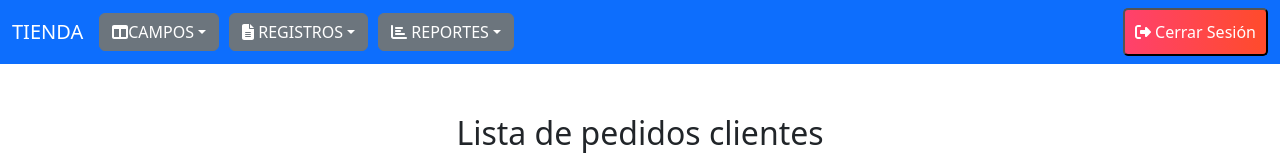
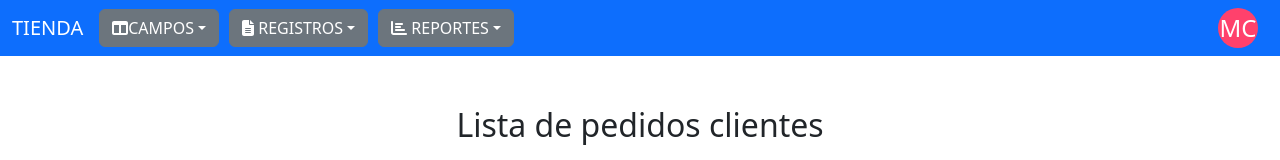
Before and after one commit to Jaqueline11/proyectoTiendaFronend, a React (Create React App) app: page /reportes in a window 1280 px wide. Shown: the top 160 px of the page. Built offline with nearby package versions, Linux system fonts and the light colour scheme; no server answers.

Commit message:
iniciales user

```diff
--- /dev/null
+++ b/src/layout/Estilo.css
@@ -0,0 +1,50 @@
+.menu-containers{
+  display: flex;
+  align-items: center;
+  position: relative;
+}
+
+.user-initialss {
+  width: 40px;
+  height: 40px;
+  background-color: #FF416C;
+  color: white;
+  border-radius: 50%;
+  display: flex;
+  justify-content: center;
+  align-items: center;
+  font-size: 24px;
+  margin-right: 10px;
+}
+
+.dropdown-menus {
+  position: absolute;
+  top: 100%;
+  right: 0;
+  background-color: white;
+  border-radius: 5px;
+  box-shadow: 0px 2px 4px rgba(0, 0, 0, 0.1);
+  padding: 10px;
+  display: none;
+}
+
+.menu-containers:hover .dropdown-menus {
+  display: block;
+}
+
+.dropdown-menus button {
+  background-image: linear-gradient(to right, #FF416C, #FF4B2B);
+  color: white;
+  padding: 10px;
+  border-radius: 5px;
+  display: block;
+  width: 100%;
+  text-align: left;
+  border: none;
+  margin-top: 5px;
+  cursor: pointer;
+}
+
+.dropdown-menus button:hover {
+  background-image: linear-gradient(to right, #FF4B2B, #FF416C);
+}
--- a/src/layout/NavBar.js
+++ b/src/layout/NavBar.js
@@ -1,13 +1,31 @@
-import React from 'react';
+import React, { useState } from 'react';
 import 'bootstrap/dist/css/bootstrap.min.css';
 import 'bootstrap/dist/js/bootstrap.min.js';
 import { useNavigate, Link } from "react-router-dom";
 import { FontAwesomeIcon } from '@fortawesome/react-fontawesome'
 import { faBox, faUsers, faUser, faTruck, faShoppingCart, faShippingFast, faChartBar, faColumns, faFileAlt, faSignOutAlt } from '@fortawesome/free-solid-svg-icons'
+import './Estilo.css';
+import axios from 'axios';
 
 export default function NavBar() {
   const navigate = useNavigate();
   const admin = localStorage.getItem('rol');
+  const usuario=localStorage.getItem('user');
+  const [iniciales, setIniciales]=useState("MC")
+  const [nombre, setNombre]=useState("");
+
+  const loadUser = async () => {
+    const result = await axios.get(`http://localhost:8080/api/usuarios/getusuario/${usuario}`);
+    console.log(result.data)
+    const n=result.data.persona.nombre+' '+ result.data.persona.apellido;
+    setNombre(n);
+    const nombres = result.data.persona.nombre;
+    const apellidos = result.data.persona.apellido;
+    const iniciales = nombres.charAt(0) + apellidos.charAt(0);
+    setIniciales(iniciales);
+};
+loadUser();
+
   function cerrarsesion() {
     localStorage.setItem('token', '');
     navigate('/');
@@ -70,9 +88,14 @@ export default function NavBar() {
           <div class="collapse navbar-collapse" id="navbarSupportedContent">
             <ul class="navbar-nav ms-auto mb-2 mb-lg-0">
 
-              <button onClick={cerrarsesion} style={{ backgroundImage: "linear-gradient(to right, #FF416C, #FF4B2B)", color: "white", padding: "10px", borderRadius: "5px" }}>
-                <FontAwesomeIcon icon={faSignOutAlt} /> Cerrar Sesión
-              </button>
+              <div className="menu-containers">
+                <div className="user-initialss">{iniciales}</div>
+                <div className="dropdown-menus">
+                  <button onClick={cerrarsesion} style={{width:"100px"}} >
+                    <FontAwesomeIcon icon={faSignOutAlt} /> Cerrar Sesión
+                  </button>
+                </div>
+              </div>
 
 
 
@@ -82,6 +105,7 @@ export default function NavBar() {
         </div>
 
       </nav >
+      {nombre}
 
     </div >
   );
--- a/src/login/IniciarSesion.js
+++ b/src/login/IniciarSesion.js
@@ -47,6 +47,7 @@ export default function IniciarSesion() {
                 localStorage.setItem('rol','user')
                 setEsadmin(true)
               }
+              localStorage.setItem('user',usuario)
             }else{
               setError("Usuario o contraseña incorrecta");
               setTimeout(() => {
```
